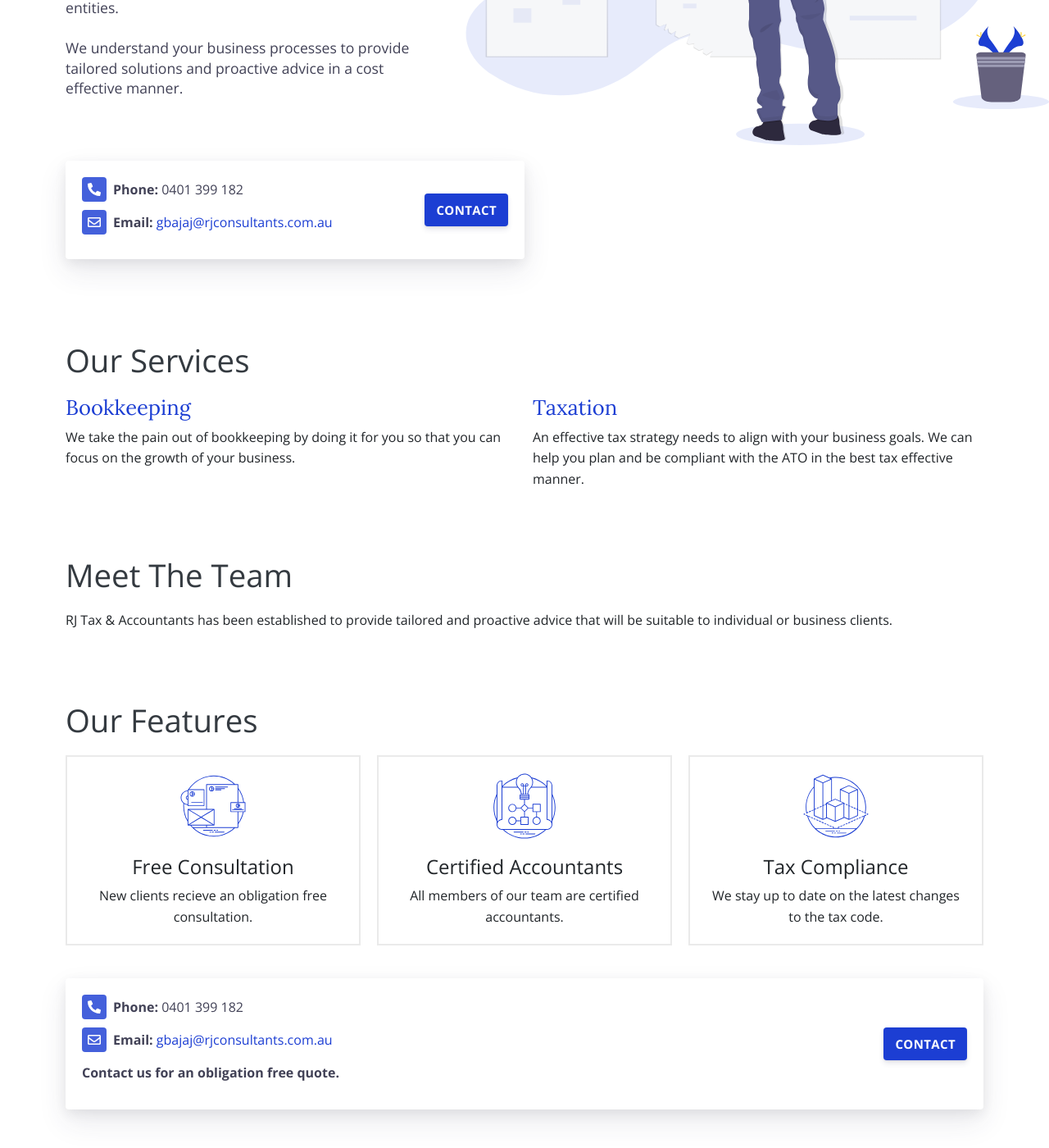
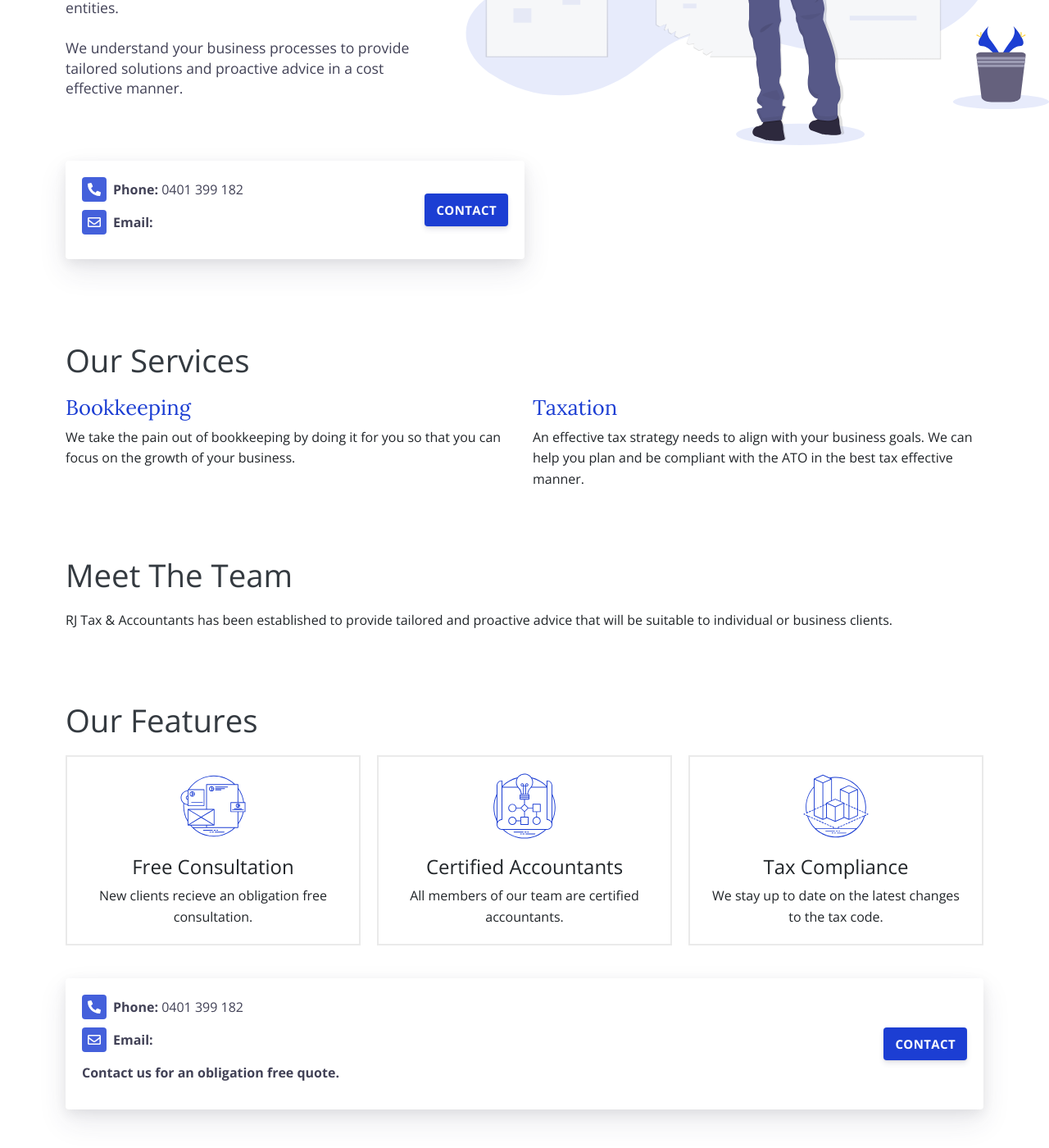
Before and after one commit to raisulsh2020/raisul-sh2020.github.io, a Jekyll site: the page built from index.html, in a window 1280 px wide and 1400 px high, scrolled down 378 px. Shown: the whole window at 82% size. Built offline with Jekyll 4.4.1, drawn with Linux system fonts in a browser that asks for light colours; some of the changed lines change nothing that is shown; some of the changed text lies outside the part shown.

Commit message:
Add files via upload

```diff
--- a/_data/contact.yml
+++ b/_data/contact.yml
@@ -1,6 +1,8 @@
-email: 'gbajaj@rjconsultants.com.au'
+# email: 'gbajaj@rjconsultants.com.au'
+email1: 'info@rjconsultants.com.au'
+email2: 'admin@rjconsultants.com.au'
 phone: '0401 399 182'
-businessName: 'RjTax'
+businessName: 'RJ Tax'
 address: 'For your convenience we have 2 locations for appointments:'
 address1: '1076 North Road, Bentleigh East, Vic 3165'
 address2: '8 Passion Crescent, Tarneit, Vic 3029'
```
